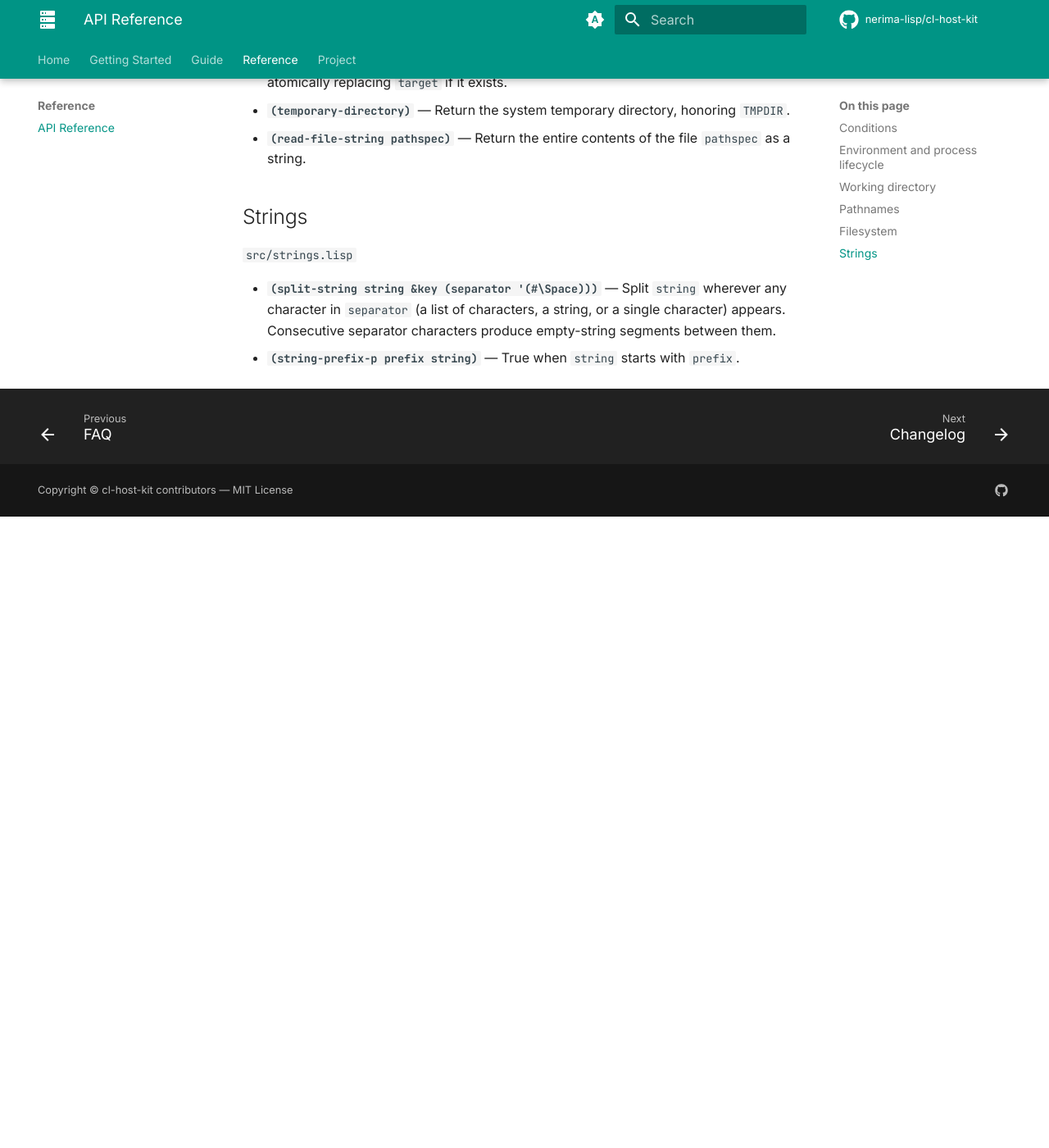
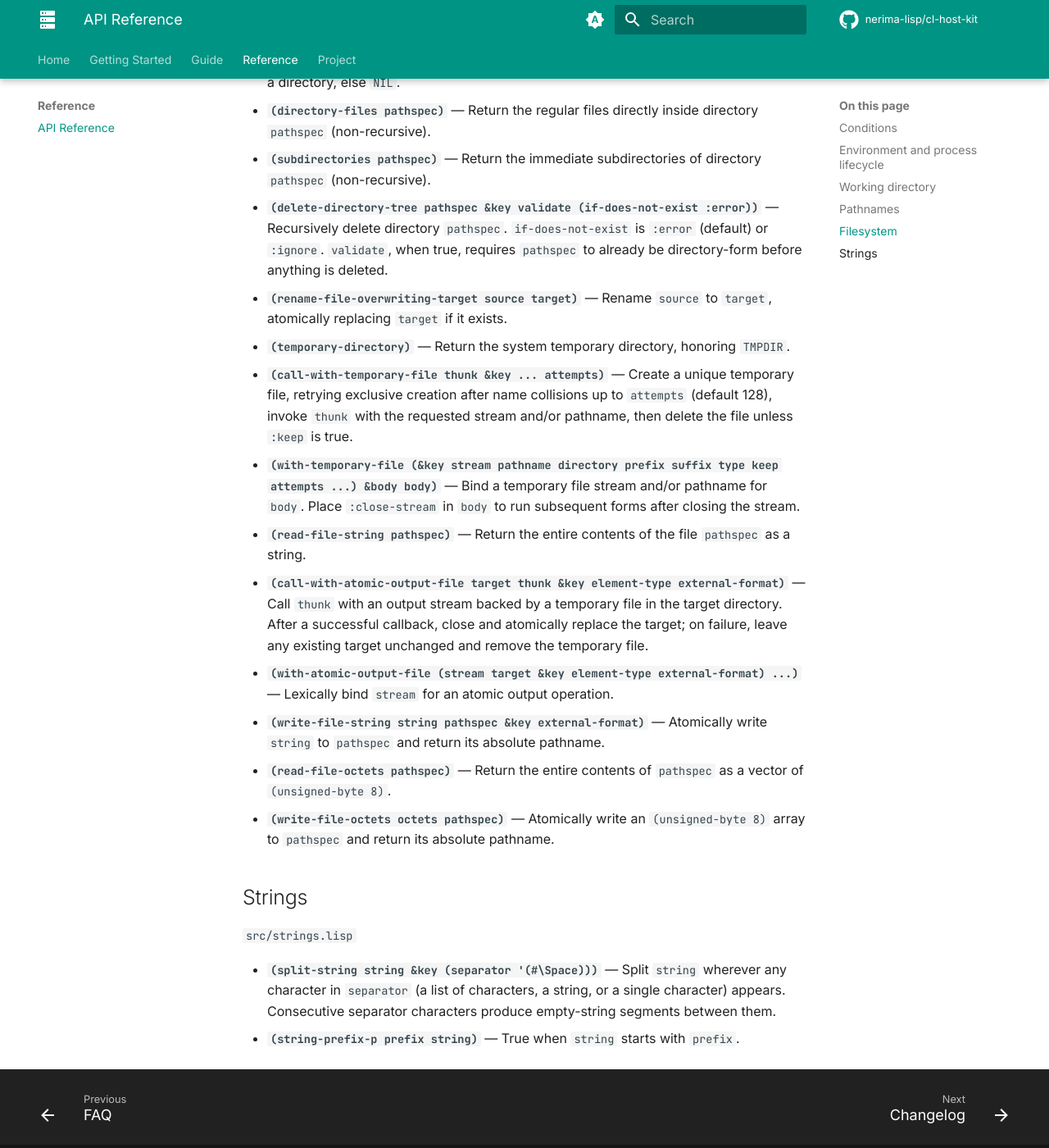
Before and after one commit to nerima-lisp/cl-host-kit, an MkDocs documentation site: the page built from docs/src/api-reference.md, in a window 1280 px wide and 1400 px high, scrolled down 2133 px. Shown: the whole window at 82% size. Built offline with MkDocs 1.6.1 and Material for MkDocs 9.7.7, drawn with Linux system fonts in a browser that asks for light colours; comment, search, counter and statistics services are not loaded; before the commit the page ends 2763 px from its top, so only the background shows below that; some of the changed text lies outside the part shown.

Commit message:
feat: add scoped cleanup primitives for env vars, cwd, and temp/atomic files
Add call-with-/with- CPS wrappers for environment variables, working
directory, temporary files, and atomic file writes, plus split-string
:max support, closing the remaining uiop call-site gaps this toolkit was
built to replace.

Also fixes delete-directory-tree's :validate guard, which used to run
after ensure-directory-pathname coerced the pathspec into directory
form -- silently defeating the guard against non-directory targets.

```diff
--- a/docs/src/api-reference.md
+++ b/docs/src/api-reference.md
@@ -27,6 +27,12 @@ single source of truth for what is exported).
   a string, or `NIL` if unset.
 - **`(setf (getenv name) value)`** — Set `name` to `value` (a string); a
   `value` of `NIL` unsets it instead.
+- **`(call-with-environment-variables bindings thunk)`** — CPS primitive for
+  applying `(name value)` pairs while calling `thunk`; restores every original
+  value in reverse order after return or failure.
+- **`(with-environment-variables ((name value) ...) &body body)`** — Bind
+  macro wrapper around `call-with-environment-variables` that evaluates each
+  binding form once.
 - **`(quit &optional (code 0))`** — Terminate the current process with
   `code`. Never returns.
 
@@ -38,6 +44,10 @@ single source of truth for what is exported).
   pathname.
 - **`(chdir pathspec)`** — Change the current working directory to
   `pathspec` (a pathname designator).
+- **`(call-with-current-directory pathspec thunk)`** — CPS primitive that
+  calls `thunk` after changing to `pathspec`, then restores the directory.
+- **`(with-current-directory (pathspec) &body body)`** — Run `body` with
+  `pathspec` as the current directory through the CPS primitive.
 
 ## Pathnames
 
@@ -79,8 +89,28 @@ single source of truth for what is exported).
   `target`, atomically replacing `target` if it exists.
 - **`(temporary-directory)`** — Return the system temporary directory,
   honoring `TMPDIR`.
+- **`(call-with-temporary-file thunk &key ... attempts)`** — Create a unique
+  temporary file, retrying exclusive creation after name collisions up to
+  `attempts` (default 128), invoke `thunk` with the requested stream and/or
+  pathname, then delete the file unless `:keep` is true.
+- **`(with-temporary-file (&key stream pathname directory prefix suffix type keep attempts ...) &body body)`**
+  — Bind a temporary file stream and/or pathname for `body`. Place
+  `:close-stream` in `body` to run subsequent forms after closing the stream.
 - **`(read-file-string pathspec)`** — Return the entire contents of the file
   `pathspec` as a string.
+- **`(call-with-atomic-output-file target thunk &key element-type external-format)`**
+  — Call `thunk` with an output stream backed by a temporary file in the target
+  directory. After a successful callback, close and atomically replace the
+  target; on failure, leave any existing target unchanged and remove the
+  temporary file.
+- **`(with-atomic-output-file (stream target &key element-type external-format) ...)`**
+  — Lexically bind `stream` for an atomic output operation.
+- **`(write-file-string string pathspec &key external-format)`** — Atomically
+  write `string` to `pathspec` and return its absolute pathname.
+- **`(read-file-octets pathspec)`** — Return the entire contents of `pathspec`
+  as a vector of `(unsigned-byte 8)`.
+- **`(write-file-octets octets pathspec)`** — Atomically write an
+  `(unsigned-byte 8)` array to `pathspec` and return its absolute pathname.
 
 ## Strings
 
```
Also changed, not shown: docs/src/compatibility.md (+3 -6 lines), docs/src/quick-start.md (+10 -0 lines), README.md, 10 other files.
